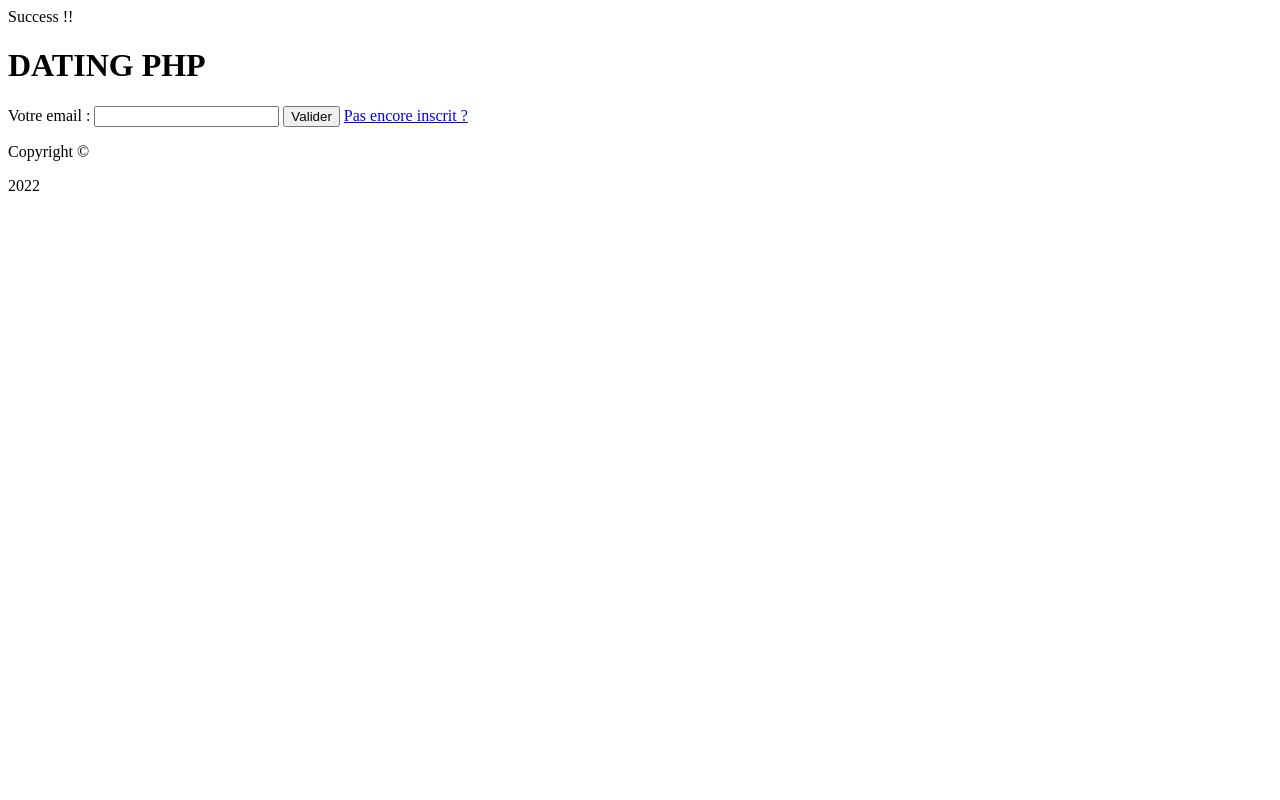
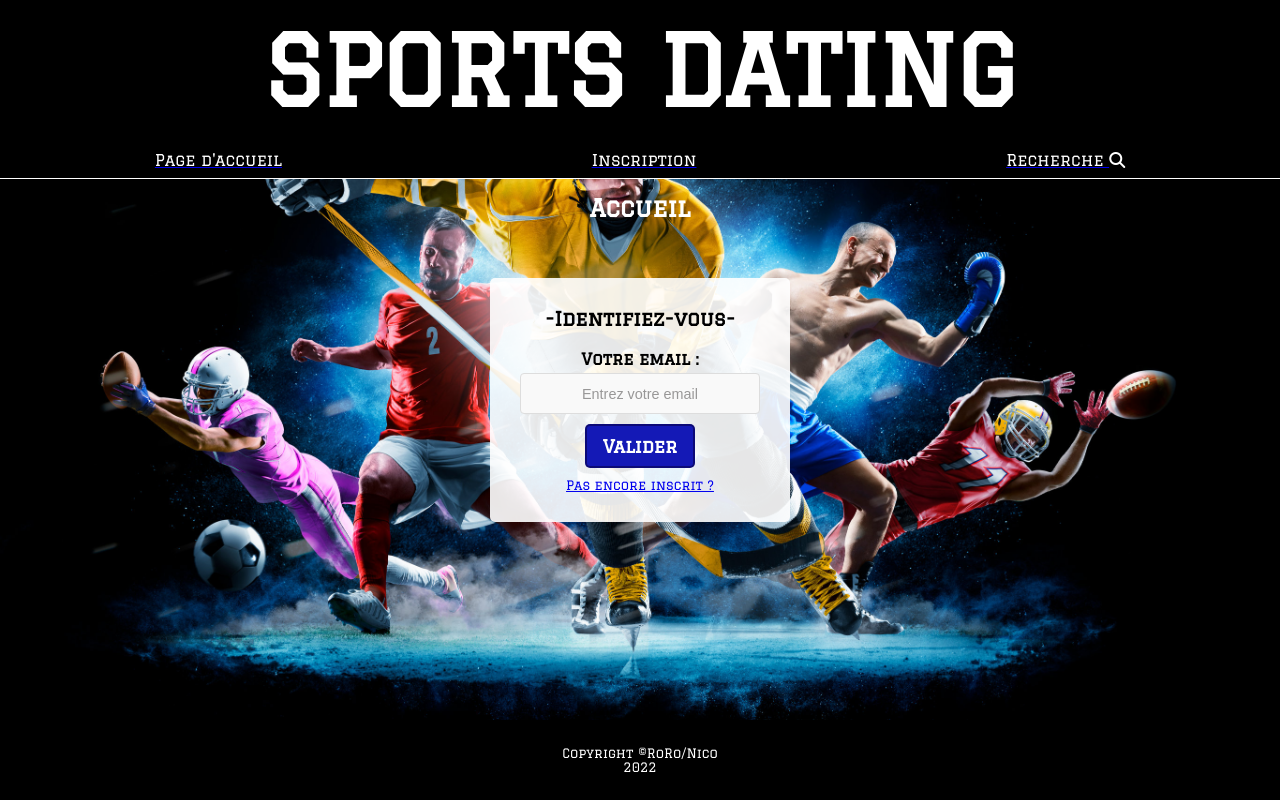
Before and after one commit to poloskanini/sportsdating, a PHP site: page / in a window 1280 px wide. Run offline with PHP 8.4, Linux system fonts and the light colour scheme; some libraries are stand-ins or nearby versions.

Commit message:
A little bit of painting ...

```diff
--- /dev/null
+++ b/css/style.css
@@ -0,0 +1,167 @@
+@import url("https://fonts.googleapis.com/css2?family=Graduate&family=Roboto:ital,wght@0,100;0,300;0,400;0,500;0,700;1,100;1,300;1,400&display=swap");
+*,
+::before,
+::after {
+  margin: 0;
+  padding: 0;
+  -webkit-box-sizing: border-box;
+          box-sizing: border-box;
+}
+
+body, html {
+  height: 100%;
+  font-family: 'Graduate', cursive;
+}
+
+body {
+  text-align: center;
+  background-image: url(../assets/132330196_m.jpg);
+  background-size: contain;
+  background-position: center;
+  background-repeat: no-repeat;
+  background-color: #000;
+}
+
+.container {
+  min-height: 100%;
+  position: relative;
+}
+
+header,
+footer {
+  background-color: #000;
+  color: #FFF;
+  min-height: 5rem;
+  display: -webkit-box;
+  display: -ms-flexbox;
+  display: flex;
+  -webkit-box-pack: center;
+      -ms-flex-pack: center;
+          justify-content: center;
+  -webkit-box-align: center;
+      -ms-flex-align: center;
+          align-items: center;
+  padding: 1rem;
+}
+
+header {
+  font-size: clamp(1.6rem, 4vw, 3rem);
+}
+
+nav {
+  display: -webkit-box;
+  display: -ms-flexbox;
+  display: flex;
+  -ms-flex-pack: distribute;
+      justify-content: space-around;
+  border-bottom: 1px solid white;
+  background-color: #000;
+}
+
+.page-title {
+  color: #FFF;
+  margin: .6em 0;
+}
+
+.login-form {
+  position: absolute;
+  left: 50%;
+  top: 50%;
+  -webkit-transform: translate(-50%, -50%);
+          transform: translate(-50%, -50%);
+  background-color: #FFF;
+  width: 300px;
+  max-width: 400px;
+  border-radius: 5px;
+  background: rgba(255, 255, 255, 0.9);
+  padding: 30px;
+}
+
+.form-title {
+  font-size: 1.2em;
+}
+
+.form-fields {
+  display: -webkit-box;
+  display: -ms-flexbox;
+  display: flex;
+  -webkit-box-orient: vertical;
+  -webkit-box-direction: normal;
+      -ms-flex-direction: column;
+          flex-direction: column;
+}
+
+.form-fields > * {
+  -ms-flex-item-align: center;
+      -ms-grid-row-align: center;
+      align-self: center;
+}
+
+.form-label {
+  font-weight: 600;
+  padding: 20px 0 5px;
+}
+
+.form-input {
+  -webkit-appearance: none;
+  width: 100%;
+  max-width: 425px;
+  min-height: calc(0.9em + (0.8em *2)+ 0.6em);
+  padding: 0.8em;
+  font-size: 0.9em;
+  text-align: center;
+  outline: none;
+  border: 1px solid #ddd;
+  border-radius: 4px;
+  background-color: #f9f9f9;
+  -webkit-transition: background-color 0.25s, border-color 0.25s, color 0.25s;
+  transition: background-color 0.25s, border-color 0.25s, color 0.25s;
+}
+
+.form-input::-webkit-input-placeholder {
+  color: #989797;
+}
+
+.form-input:-ms-input-placeholder {
+  color: #989797;
+}
+
+.form-input::-ms-input-placeholder {
+  color: #989797;
+}
+
+.form-input::placeholder {
+  color: #989797;
+}
+
+.form-submit-btn {
+  font-weight: bold;
+  font-family: 'Graduate';
+  font-size: 1.1em;
+  padding: 10px 16px;
+  margin: 10px 0;
+  color: #FFF;
+  background-color: #1419b6;
+  border: 2px solid rgba(7, 1, 77, 0.6);
+  border-radius: 5px;
+  cursor: pointer;
+}
+
+.form-inscription-link {
+  font-size: .8em;
+}
+
+footer {
+  position: absolute;
+  bottom: 0;
+  width: 100%;
+  display: -webkit-box;
+  display: -ms-flexbox;
+  display: flex;
+  -webkit-box-orient: vertical;
+  -webkit-box-direction: normal;
+      -ms-flex-direction: column;
+          flex-direction: column;
+  font-size: .8rem;
+}
+/*# sourceMappingURL=style.css.map */
--- /dev/null
+++ b/css/style.scss
@@ -0,0 +1,132 @@
+*,
+::before,
+::after {
+  margin: 0;
+  padding: 0;
+  box-sizing: border-box;
+}
+
+@import url('https://fonts.googleapis.com/css2?family=Graduate&family=Roboto:ital,wght@0,100;0,300;0,400;0,500;0,700;1,100;1,300;1,400&display=swap');
+
+body, html {
+  height: 100%;
+  font-family: 'Graduate', cursive;
+}
+
+body {
+  text-align: center;
+  background-image: url(../assets/132330196_m.jpg);
+  background-size: contain;
+  background-position: center;
+  background-repeat: no-repeat;
+  background-color: #000;
+}
+
+.container {
+  min-height: 100%;
+  position: relative;
+}
+
+header,
+footer {
+  background-color: #000;
+  color: #FFF;
+  min-height: 5rem;
+  display: flex;
+  justify-content: center;
+  align-items: center;
+  padding: 1rem;
+}
+
+header {
+  font-size: clamp(1.6rem, 4vw, 3rem);
+  // border-bottom: 1px solid #FFF;
+}
+
+nav {
+  display: flex;
+  justify-content: space-around;
+  border-bottom: 1px solid white;
+  background-color: #000;
+}
+
+.page-title {
+  color: #FFF;
+  margin: .6em 0;
+}
+
+.login-form {
+  position: absolute;
+  left: 50%;
+  top: 50%;
+  transform: translate(-50%, -50%);
+  background-color: #FFF;
+  width: 300px;
+  max-width: 400px;
+  border-radius: 5px;
+  background:rgba(255, 255, 255, 0.9);
+  padding: 30px;
+}
+
+.form-title {
+  font-size: 1.2em;
+}
+
+.form-fields {
+  display: flex;
+  flex-direction: column;
+}
+
+.form-fields > * {
+  align-self: center;
+}
+
+.form-label {
+  font-weight: 600;
+  padding: 20px 0 5px;
+}
+
+.form-input {
+  -webkit-appearance: none;
+  width: 100%;
+  max-width: 425px;
+  min-height: calc(0.9em + (0.8em *2)+ 0.6em);
+  padding: 0.8em;
+  font-size: 0.9em;
+  text-align: center;
+  outline: none;
+  border: 1px solid #ddd;
+  border-radius: 4px;
+  background-color: #f9f9f9;
+  transition: background-color 0.25s, border-color 0.25s, color 0.25s;
+}
+
+.form-input::placeholder {
+  color: rgb(152, 151, 151);
+}
+
+.form-submit-btn {
+  font-weight: bold;
+  font-family: 'Graduate';
+  font-size: 1.1em;
+  padding: 10px 16px;
+  margin: 10px 0;
+  color: #FFF;
+  background-color: #1419b6;
+  border: 2px solid rgba(7, 1, 77, 0.6);
+  border-radius: 5px;
+  cursor: pointer;
+}
+
+.form-inscription-link {
+  font-size: .8em;
+}
+
+footer {
+  position: absolute;
+  bottom: 0;
+  width: 100%;
+  display: flex;
+  flex-direction: column;
+  font-size: .8rem;
+}
--- a/index.php
+++ b/index.php
@@ -5,28 +5,39 @@
 ?>
 <!DOCTYPE html>
 <html lang="en">
-<head>
-  <meta charset="UTF-8">
-  <meta http-equiv="X-UA-Compatible" content="IE=edge">
-  <meta name="viewport" content="width=device-width, initial-scale=1.0">
-  <title>PHP DATING</title>
-</head>
+<?php include('./shared/head.php') ?>
 <body>
 
-<!-- HEADER -->
-<?php include('./shared/header.php') ?>
+<div class="container">
 
-<form action="" method="POST">
-  <label for="email">Votre email :</label>
-  <input type="text" name="email" id="email">
+  <!-- HEADER -->
+  <?php
+  include('./shared/header.php');
+  include('./shared/navbar.php');
+  ?>
 
-  <button type="submit">Valider</button>
+<h2 class="page-title">Accueil</h2>
 
-  <a href="inscription.php">Pas encore inscrit ?</a>
-</form>
+  <!-- Liste des sports existants dans la base à afficher -->
+  <!-- ??????????????????????????????????????? -->
 
-<!-- FOOTER -->
-<?php include('./shared/footer.php') ?>
+  <!-- Formulaire d'identification -->
+  <form class="login-form" action="" method="POST">
+    <h3 class="form-title">-Identifiez-vous-</h3>
+
+    <div class="form-fields">
+      <label class="form-label" for="email">Votre email :</label>
+      <input class="form-input" type="text" name="email" id="email" placeholder="Entrez votre email">
+
+      <button class="form-submit-btn" type="submit">Valider</button>
+      <a class="form-inscription-link" href="inscription.php">Pas encore inscrit ?</a>
+    </div>
+  </form>
+
+  <!-- FOOTER -->
+  <?php include('./shared/footer.php'); ?>
+
+</div>
 
 </body>
 </html>
--- a/initialize.php
+++ b/initialize.php
@@ -7,7 +7,7 @@
     try
     {
       $dataBase = new PDO($connexion, USER, PASS);
-      echo 'Success !!';
+      // echo 'Success !!';
       return $dataBase;
     }
     catch (PDOException $except)
--- a/shared/footer.php
+++ b/shared/footer.php
@@ -1,4 +1,4 @@
 <footer>
-  <p>Copyright ©</p>
+  <p>Copyright ©RoRo/Nico</p>
   <?php echo date('Y')?>
 </footer>
--- /dev/null
+++ b/shared/head.php
@@ -0,0 +1,10 @@
+<head>
+  <meta charset="UTF-8">
+  <meta http-equiv="X-UA-Compatible" content="IE=edge">
+  <meta name="viewport" content="width=device-width, initial-scale=1.0">
+  <!-- My CSS -->
+  <link rel="stylesheet" href="./css/style.css">
+  <!-- Font Awesome -->
+  <link rel="stylesheet" href="https://cdnjs.cloudflare.com/ajax/libs/font-awesome/6.1.1/css/all.min.css" integrity="sha512-KfkfwYDsLkIlwQp6LFnl8zNdLGxu9YAA1QvwINks4PhcElQSvqcyVLLD9aMhXd13uQjoXtEKNosOWaZqXgel0g==" crossorigin="anonymous" referrerpolicy="no-referrer" />
+  <title>SPORTS DATING</title>
+</head>
--- a/shared/header.php
+++ b/shared/header.php
@@ -1 +1,3 @@
-<h1>DATING PHP</h1>
+<header>
+  <h1>SPORTS DATING</h1>
+</header>
--- /dev/null
+++ b/shared/navbar.php
@@ -0,0 +1,11 @@
+<nav>
+  <a href="index.php">
+    <p class="page-title">Page d'accueil</p>
+  </a>
+  <a href="inscription.php">
+    <p class="page-title">Inscription</p>
+  </a>
+  <a href="search.php">
+    <p class="page-title">Recherche <i class="fas fa-search"></i></p>
+  </a>
+</nav>
```
Also changed, not shown: inscription.php (+25 -4 lines), assets/132330196_m.jpg (added), search.php (added), 1 other file.
